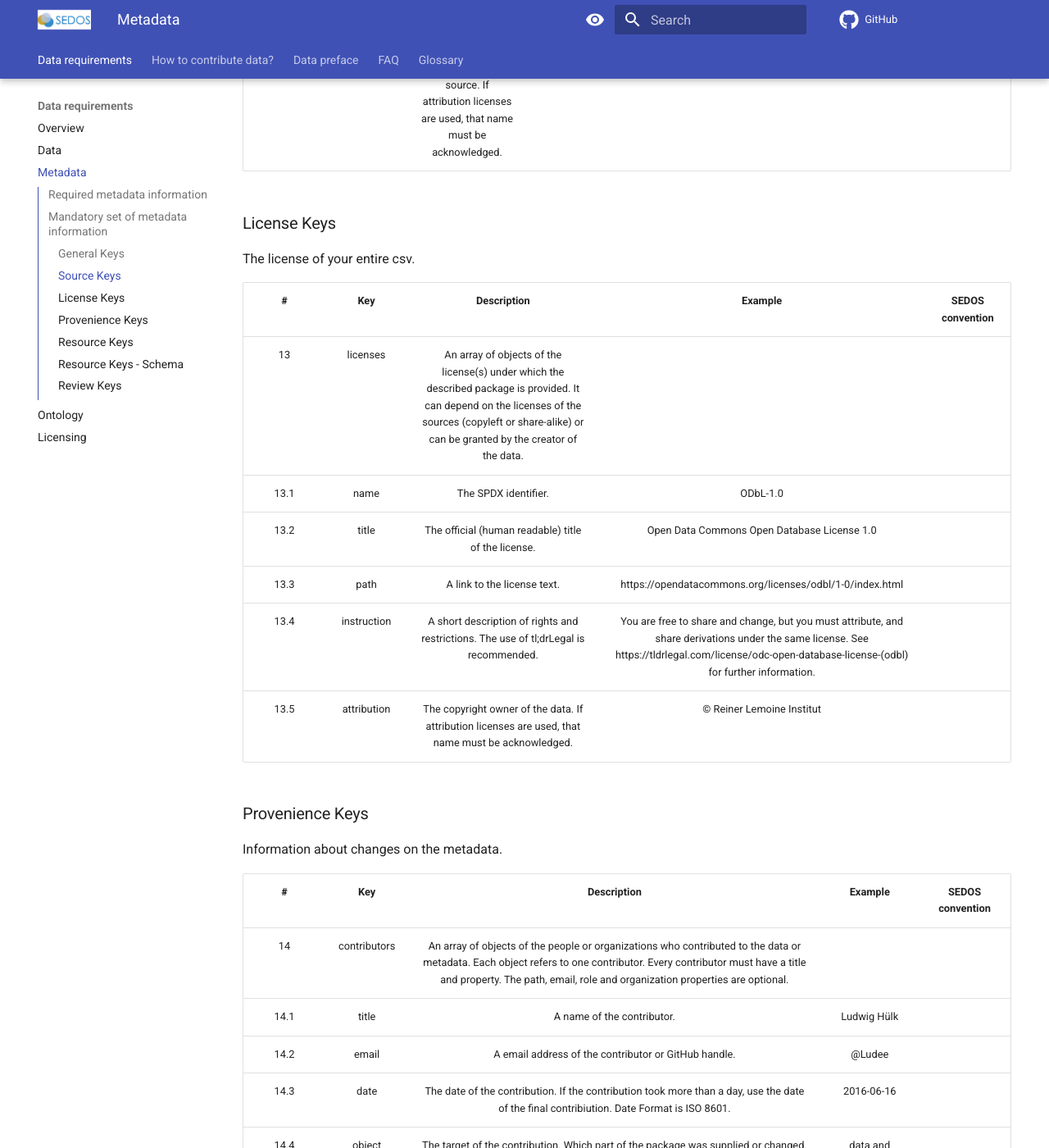
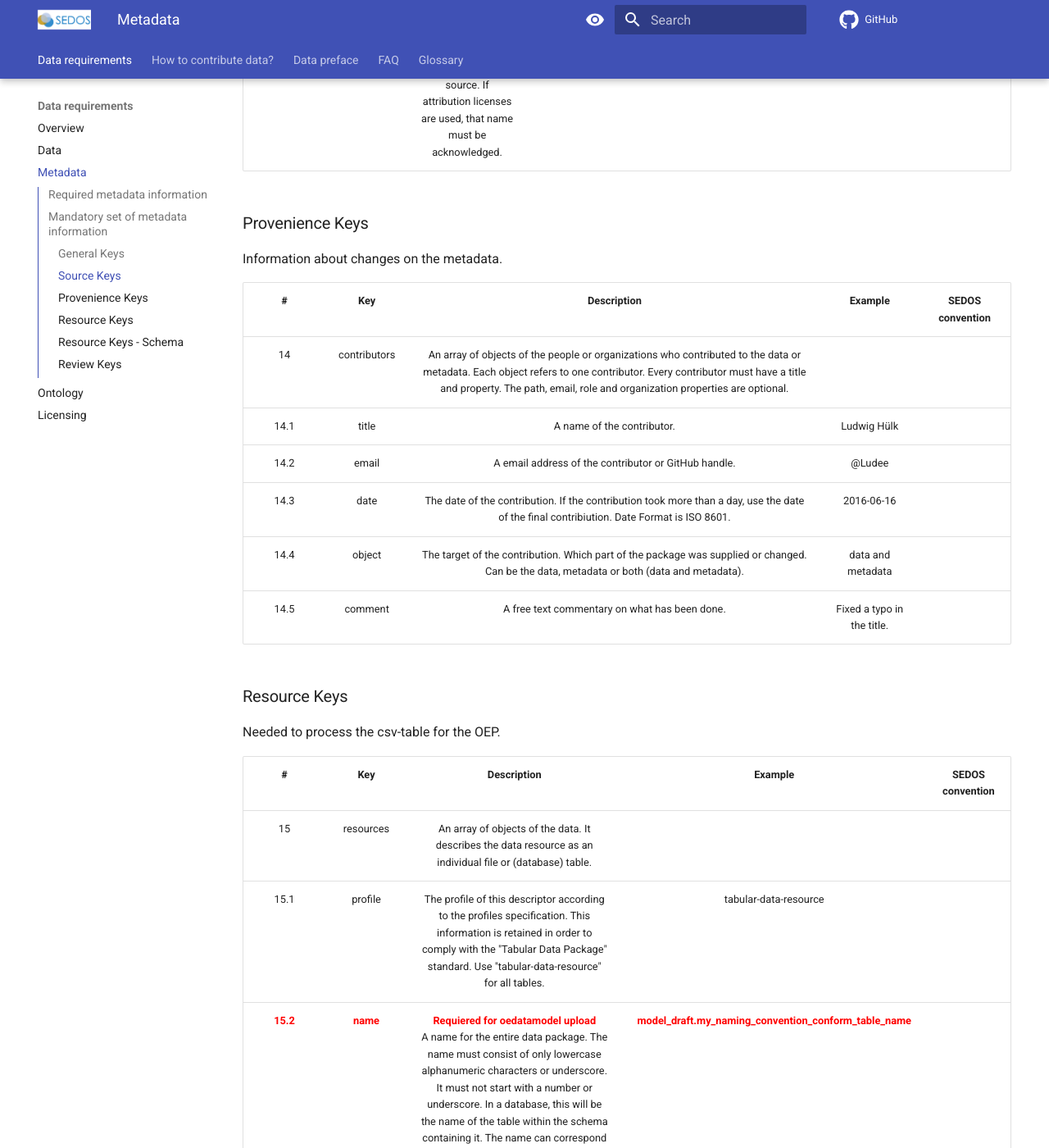
Before and after one commit to sedos-project/organization, an MkDocs documentation site: the page built from docs/data_requirements/metadata.md, in a window 1280 px wide and 1400 px high, scrolled down 2479 px. Shown: the whole window at 82% size. Built offline with MkDocs 1.6.1 and Material for MkDocs 9.7.7, drawn with Linux system fonts in a browser that asks for light colours; comment, search, counter and statistics services are not loaded.

Commit message:
Comment out licence keys

```diff
--- a/docs/data_requirements/metadata.md
+++ b/docs/data_requirements/metadata.md
@@ -51,7 +51,7 @@ Information about the individual sources the data stems from.
 | 12.4.4 | instruction | A short description of rights and restrictions. The use of tl;drLegal is recommended.                | You are free to share and change, but you must attribute, and share derivations under the same license. See https://tldrlegal.com/license/odc-open-database-license-(odbl) for further information. |                  |
 | 12.4.5 | attribution | The copyright owner of the source. If attribution licenses are used, that name must be acknowledged. | © Intergovernmental Panel on Climate Change 2014                                                                                                                                                    |                  |
 
-
+<!--
 ### License Keys
 
 The license of your entire csv.
@@ -64,7 +64,7 @@ The license of your entire csv.
 | 13.3 | path        | A link to the license text.                                                                                                                                                                                 | https://opendatacommons.org/licenses/odbl/1-0/index.html                                                                                                                                            |                  |
 | 13.4 | instruction | A short description of rights and restrictions. The use of tl;drLegal is recommended.                                                                                                                       | You are free to share and change, but you must attribute, and share derivations under the same license. See https://tldrlegal.com/license/odc-open-database-license-(odbl) for further information. |                  |
 | 13.5 | attribution | The copyright owner of the data. If attribution licenses are used, that name must be acknowledged.                                                                                                          | © Reiner Lemoine Institut                                                                                                                                                                           |                  |
-
+-->
 
 ### Provenience Keys
 
@@ -97,21 +97,21 @@ Needed to process the csv-table for the OEP.
 
 Information about each column in the csv.
 
-|      #     |       Key      |                                                                                                                                                      Description                                                                                                                                                       |                          Example                          | SEDOS convention |
-|:----------:|:--------------:|:----------------------------------------------------------------------------------------------------------------------------------------------------------------------------------------------------------------------------------------------------------------------------------------------------------------------:|:---------------------------------------------------------:|:----------------:|
-| 15.6       | schema         |                                                                                An object that describes the structure of the present data. It  contains all fields (columns of the table), the primary key and optional  foreign keys.                                                                                 |                                                           |                  |
-| 15.6.1     | fields         |                                                                                                                An array of objects describing a column and providing name, description, type and unit.                                                                                                                 |                                                           ||
-| 15.6.1.1   | name           |                                                                                  The name of the field. The name must consist of only lowercase alphanumeric characters or underscore. It must not start with a number or underscore.                                                                                  | year                                                      ||
-| 15.6.1.2   | description    |                                                                                                                                              A text describing the field.                                                                                                                                              | Reference year for which the data were collected.         ||
-| 15.6.1.3   | type           |                                                                                              The [data type](#datatypes) of the field. <br/>In <br/>case of a geom column in a database, also indicate the shape and CRS.                                                                                              | geometry(Point, 4326)                                     ||
-| 15.6.1.4   | unit           |                                                                The unit, preferably SI-unit, that values in this field are mapped  to. If 'unit' doesn't apply to a field, use 'null'. If the unit is given  in a seperate field, reference this field.                                                                | MW                                                        ||
-| 15.6.1.5   | isAbout        |                                                                                                                               An array of objects with describe the field in OEO terms.                                                                                                                                |                                                           ||
-| 15.6.1.5.1 | name           |                                                                                                                                           The class label of the OEO terms.                                                                                                                                            | wind energy converting unit                               ||
-| 15.6.1.5.2 | path           |                                                                                                                                                 The URI of the class.                                                                                                                                                  | https://openenergy-platform.org/ontology/oeo/OEO_00000044 ||
-| 15.6.1.6   | valueReference |                                                                                                               An array of objects for an extended description of the values in the column in OEO terms.                                                                                                                |                                                           ||
-| 15.6.1.6.1 | value          |                                                                                                                                          The name of the value in the column.                                                                                                                                          | onshore                                                   ||
-| 15.6.1.6.2 | name           |                                                                                                                                           The class label of the OEO terms.                                                                                                                                            | onshore wind farm                                         ||
-| 15.6.1.6.3 | path           |                                                                                                                                                 The URI of the class.                                                                                                                                                  | https://openenergy-platform.org/ontology/oeo/OEO_00000311 ||
+|      #     |       Key      |                                                                                                                                                      Description                                                                                                                                                       |                          Example                          |                                     SEDOS convention                                      |
+|:----------:|:--------------:|:----------------------------------------------------------------------------------------------------------------------------------------------------------------------------------------------------------------------------------------------------------------------------------------------------------------------:|:---------------------------------------------------------:|:-----------------------------------------------------------------------------------------:|
+| 15.6       | schema         |                                                                                An object that describes the structure of the present data. It  contains all fields (columns of the table), the primary key and optional  foreign keys.                                                                                 |                                                           |                                                                                           |
+| 15.6.1     | fields         |                                                                                                                An array of objects describing a column and providing name, description, type and unit.                                                                                                                 |                                                           |                                                                                           |
+| 15.6.1.1   | name           |                                                                                  The name of the field. The name must consist of only lowercase alphanumeric characters or underscore. It must not start with a number or underscore.                                                                                  | year                                                      |                                                                                           |
+| 15.6.1.2   | description    |                                                                                                                                              A text describing the field.                                                                                                                                              | Reference year for which the data were collected.         |                                                                                           |
+| 15.6.1.3   | type           |                                                                                              The [data type](#datatypes) of the field. <br/>In <br/>case of a geom column in a database, also indicate the shape and CRS.                                                                                              | geometry(Point, 4326)                                     |                                                                                           |
+| 15.6.1.4   | unit           |                                                                The unit, preferably SI-unit, that values in this field are mapped  to. If 'unit' doesn't apply to a field, use 'null'. If the unit is given  in a seperate field, reference this field.                                                                | MW                                                        |                                                                                           |
+| 15.6.1.5   | isAbout        |                                                                                                                               An array of objects with describe the field in OEO terms.                                                                                                                                |                                                           |
+| 15.6.1.5.1 | name           |                                                                                                                                           The class label of the OEO terms.                                                                                                                                            | wind energy converting unit                               |                                                                                           |
+| 15.6.1.5.2 | path           |                                                                                                                                                 The URI of the class.                                                                                                                                                  | https://openenergy-platform.org/ontology/oeo/OEO_00000044 |                                                                                           |
+| 15.6.1.6   | valueReference |                                                                                                               An array of objects for an extended description of the values in the column in OEO terms.                                                                                                                |                                                           |                                                                                           |
+| 15.6.1.6.1 | value          |                                                                                                                                          The name of the value in the column.                                                                                                                                          | onshore                                                   |                                                                                           |
+| 15.6.1.6.2 | name           |                                                                                                                                           The class label of the OEO terms.                                                                                                                                            | onshore wind farm                                         |                                                                                           |
+| 15.6.1.6.3 | path           |                                                                                                                                                 The URI of the class.                                                                                                                                                  | https://openenergy-platform.org/ontology/oeo/OEO_00000311 |                                                                                           |
 
 ### Review Keys
 
```
